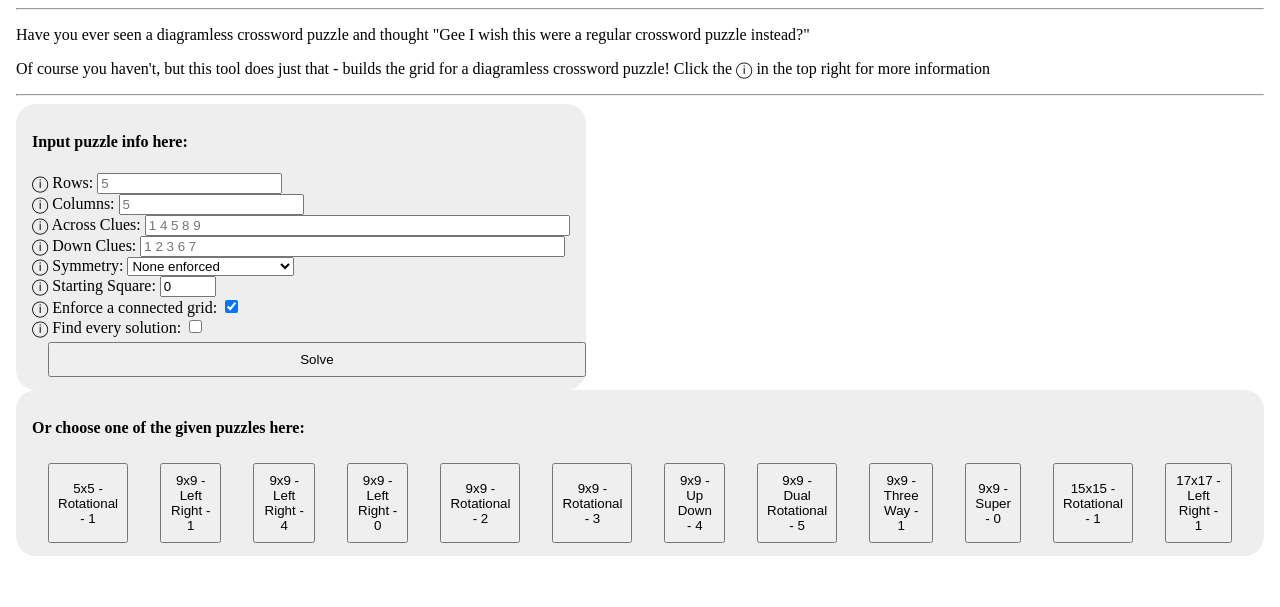
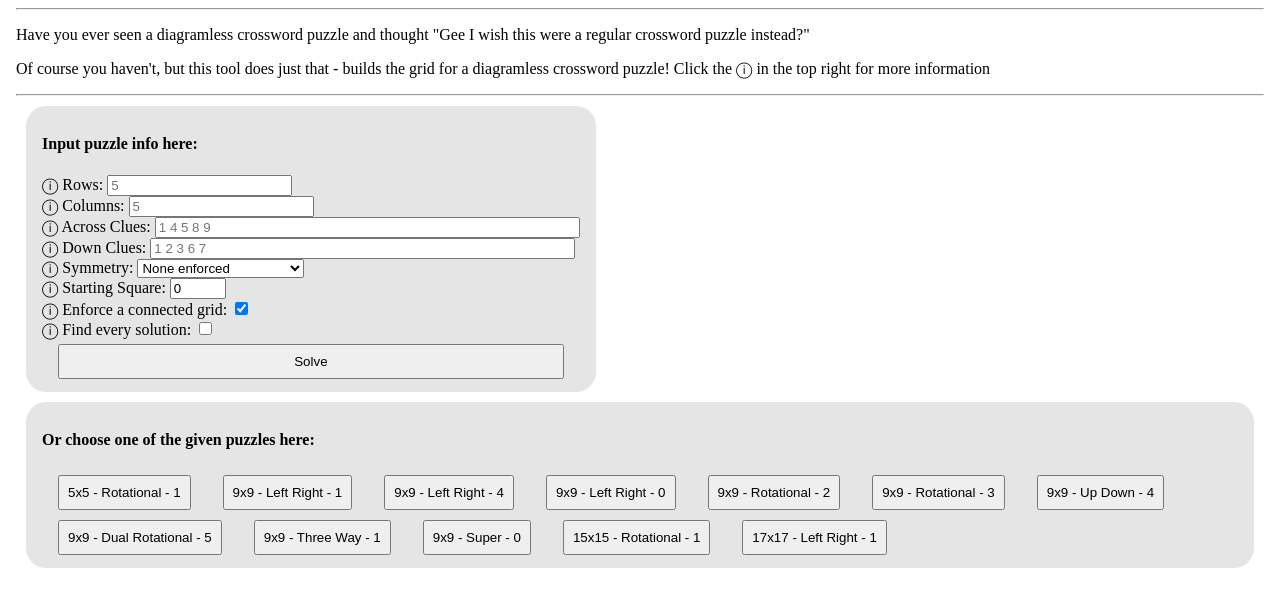
Before and after one commit to JordanKarp/diagramless-solver-web-app, a Flask app: page / in a window 1280 px wide. Shown: the part 57-664 px from the top of the page. Run offline with Flask 3, Linux system fonts and the light colour scheme; some libraries are stand-ins or nearby versions.

Commit message:
Update style

```diff
--- a/static/css/style.css
+++ b/static/css/style.css
@@ -14,6 +14,11 @@ body {
     padding: 1rem;
 }
 
+
+.content {
+    display: flex;
+
+}
 
 
 button {
@@ -32,16 +37,16 @@ table {
     text-align: center;
 }
 
-.submitButton {
-    width: 100%;
-}
-
 
 .inputOption {
-    background-color: #eee;
+    background-color: rgba(0,0,0,0.1);
     border-radius: 20px;
     width: fit-content;
     padding: 0.5rem 1rem;
+    margin: 10px;
+}
+.verticalLine {
+    border-left: 2px solid black;
 }
 
 #puzzleForm {
@@ -51,6 +56,7 @@ table {
 
 #prefilledButtons {
     display: flex;
+    flex-wrap: wrap;
 }
 
 #puzzleDetails ~ td {
--- a/templates/index.html
+++ b/templates/index.html
@@ -61,6 +61,7 @@
                 <button type="submit" class="submitButton">Solve</button>
             </form>
         </div>
+        <div class="verticalLine"></div>
         <div class="inputOption">
             <h4>Or choose one of the given puzzles here:</h4>
             <div id="prefilledButtons">
```
